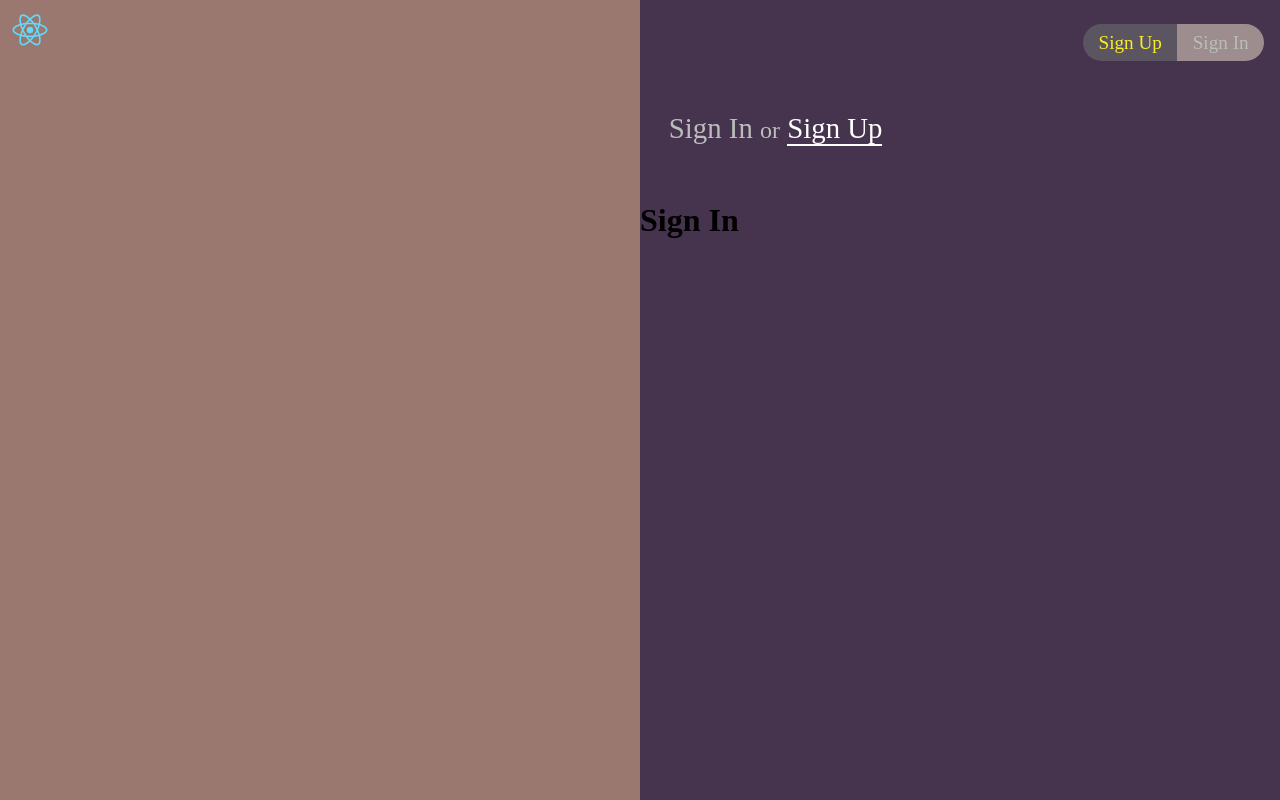
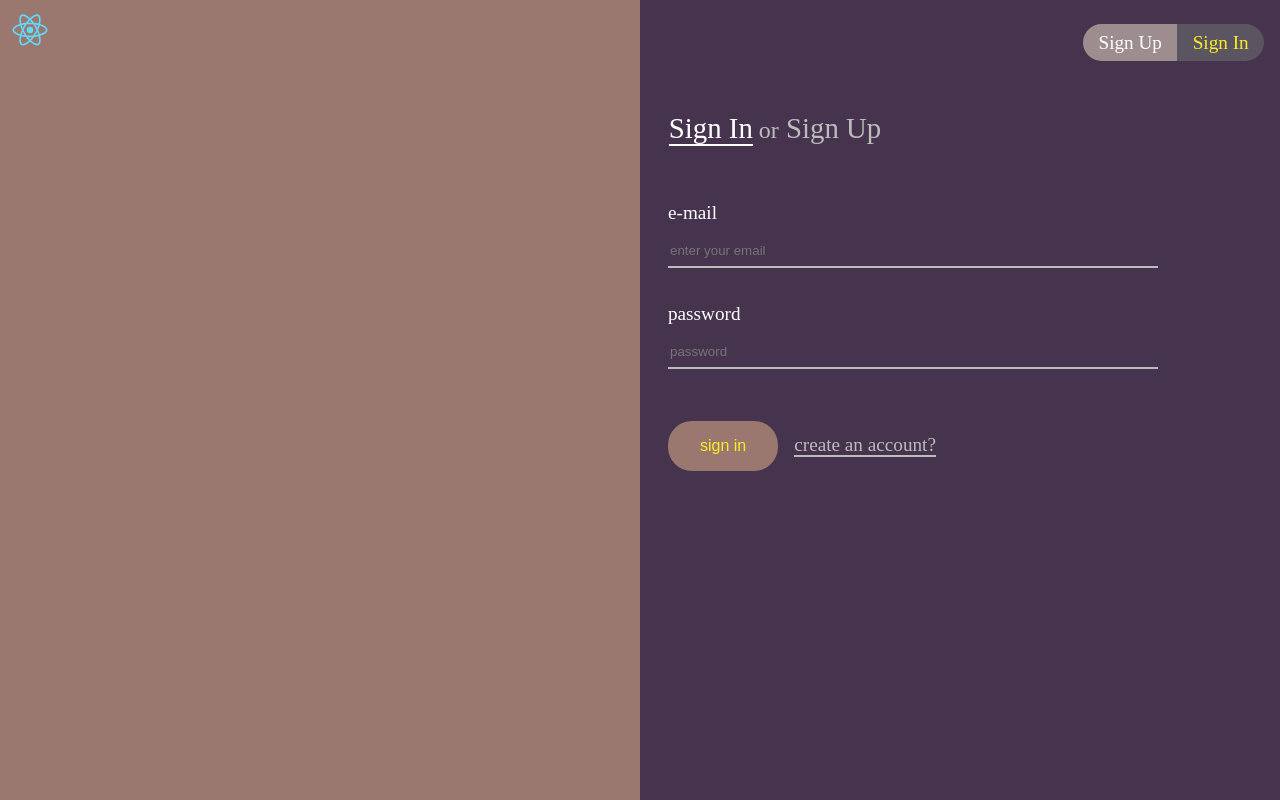
Before and after one commit to kelvink96/signup-signin-ui, a React (Create React App) app: page /sign-in in a window 1280 px wide. Built offline with nearby package versions, Linux system fonts and the light colour scheme.

Commit message:
bugs and fixes

```diff
--- a/src/App.css
+++ b/src/App.css
@@ -33,19 +33,23 @@ body {
   text-align: right;
 }
 .App-form .Page-switcher a {
-  color: #FAED25;
   text-decoration: none;
   font-size: 1.2em;
-  background-color: #5B5561;
   padding: 0.4em 0.8em;
 }
 .App-form .Page-switcher a.active {
+  color: #FAED25;
+  background-color: #5B5561;
+}
+.App-form .Page-switcher a:not(.active) {
+  color: white;
+  background-color: #9D8D8E;
+}
+.App-form .Page-switcher a:first-child {
   border-top-left-radius: 2em;
   border-bottom-left-radius: 2em;
 }
-.App-form .Page-switcher a:not(.active) {
-  background-color: #9D8D8E;
-  color: #bcbcbc;
+.App-form .Page-switcher a:last-child {
   border-top-right-radius: 2em;
   border-bottom-right-radius: 2em;
 }
--- a/src/App.js
+++ b/src/App.js
@@ -2,11 +2,13 @@ import React, {Component} from 'react';
 import {
     BrowserRouter as Router,
     Route,
+    NavLink,
     Link
 } from "react-router-dom";
 import logo from './logo.svg'
 import './App.css';
 import SignUpForm from "./pages/SignUpForm";
+import SignInForm from "./pages/SignInForm";
 
 function App() {
     return (
@@ -17,17 +19,17 @@ function App() {
                 </div>
                 <div className="App-form">
                     <div className="Page-switcher">
-                        <a href="#" className="Page-switcher-link active">Sign Up</a>
-                        <a href="#" className="Page-switcher-link">Sign In</a>
+                        <NavLink exact to="/" activeClassName="active" className="Page-switcher-link">Sign Up</NavLink>
+                        <NavLink to="/sign-in" activeClassName="active" className="Page-switcher-link">Sign In</NavLink>
                     </div>
                     <div className="Form-title">
-                        <Link to="/sign-in" className="Form-title-link">sign in</Link> <small>or</small>&nbsp;
-                        <a href="" className="Form-title-link active">sign up</a>
+                        <NavLink to="/sign-in" activeClassName="active" className="Form-title-link">sign in</NavLink>
+                        <small> or</small>&nbsp;
+                        <NavLink exact to="/" activeClassName="active" className="Form-title-link">sign up</NavLink>
                     </div>
                     <Route exact path="/" component={SignUpForm}>
                     </Route>
-                    <Route path="/sign-in">
-                        <h1>Sign In</h1>
+                    <Route path="/sign-in" component={SignInForm}>
                     </Route>
                 </div>
             </div>
--- a/src/App.sass
+++ b/src/App.sass
@@ -24,19 +24,23 @@
     text-align: right
 
     a
-      color: $yellow
       text-decoration: none
       font-size: 1.2em
-      background-color: $dark-grey
       padding: .4em .8em
 
       &.active
+        color: $yellow
+        background-color: $dark-grey
+
+      &:not(.active)
+        color: white
+        background-color: $medium-grey
+
+      &:first-child
         border-top-left-radius: 2em
         border-bottom-left-radius: 2em
 
-      &:not(.active)
-        background-color: $medium-grey
-        color: $white-ish
+      &:last-child
         border-top-right-radius: 2em
         border-bottom-right-radius: 2em
 
--- /dev/null
+++ b/src/pages/SignInForm.js
@@ -0,0 +1,30 @@
+import React, {Component} from "react";
+import {Link} from "react-router-dom";
+
+class SignInForm extends Component {
+    render() {
+        return (
+            <div className="Form-content">
+                <form action="" className="Form-fields">
+                    <div className="Form-field">
+                        <label htmlFor="email">e-mail</label><br/>
+                        <input type="email" className="Form-full-name" id="email"
+                               placeholder="enter your email"/>
+                    </div>
+                    <div className="Form-field">
+                        <label htmlFor="password">password</label><br/>
+                        <input type="password" className="Form-full-name" id="password"
+                               placeholder="password"/>
+                    </div>
+                    <div className="Form-field Signup-btn-container">
+                        <br/>
+                        <button className="Signup-btn">sign in</button>
+                        <Link to="/" className="alreadyAMemberLink">create an account?</Link>
+                    </div>
+                </form>
+            </div>
+        )
+    }
+}
+
+export default SignInForm;
--- a/src/pages/SignUpForm.js
+++ b/src/pages/SignUpForm.js
@@ -1,4 +1,5 @@
 import React, {Component} from "react";
+import {Link} from "react-router-dom";
 
 class SignUpForm extends Component {
     render() {
@@ -30,7 +31,7 @@ class SignUpForm extends Component {
                     <div className="Form-field Signup-btn-container">
                         <br/>
                         <button className="Signup-btn">sign up</button>
-                        <a href="" className="alreadyAMemberLink">already a member?</a>
+                        <Link to="/sign-in" className="alreadyAMemberLink">already a member?</Link>
                     </div>
                 </form>
             </div>
```
